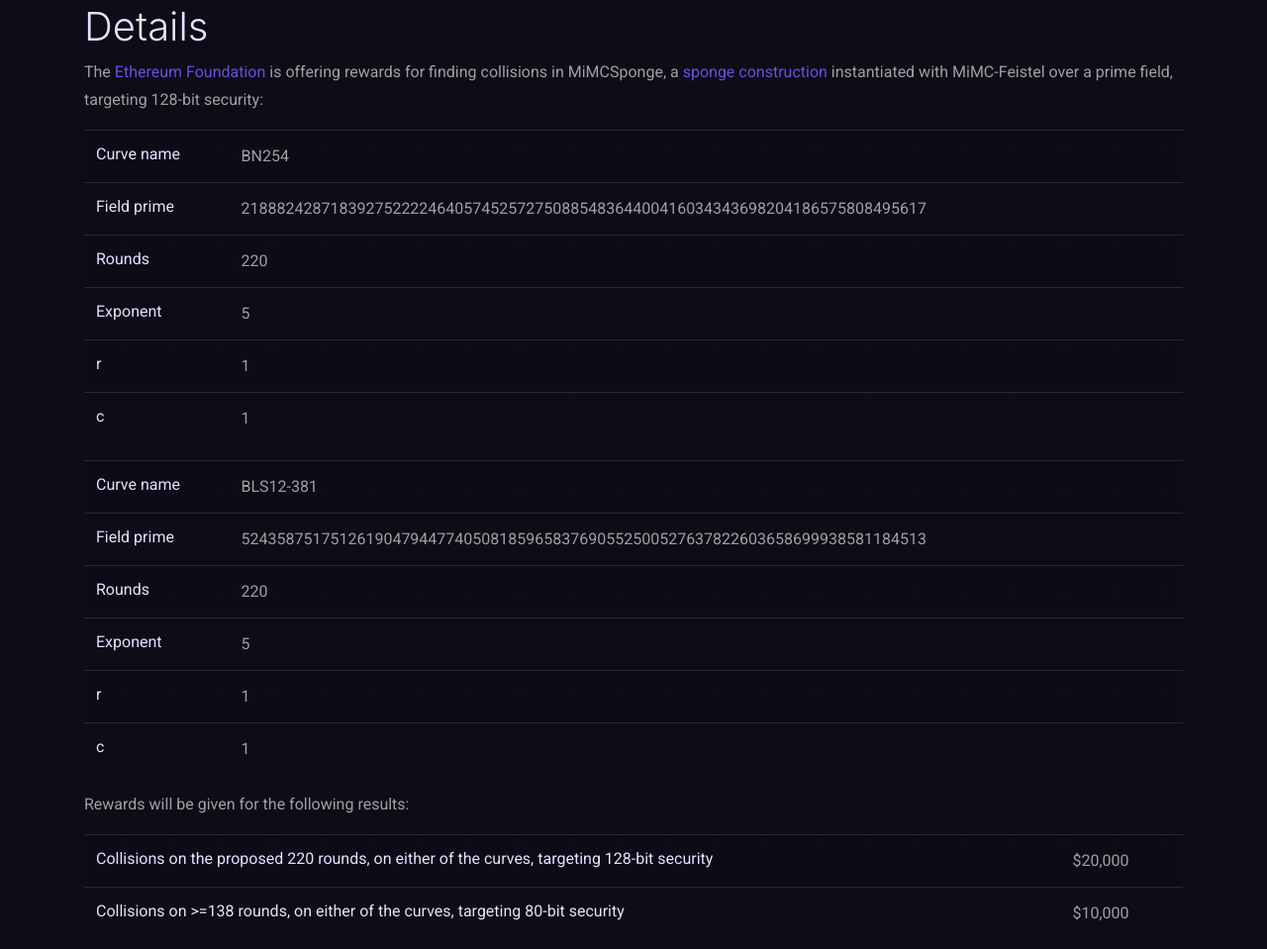
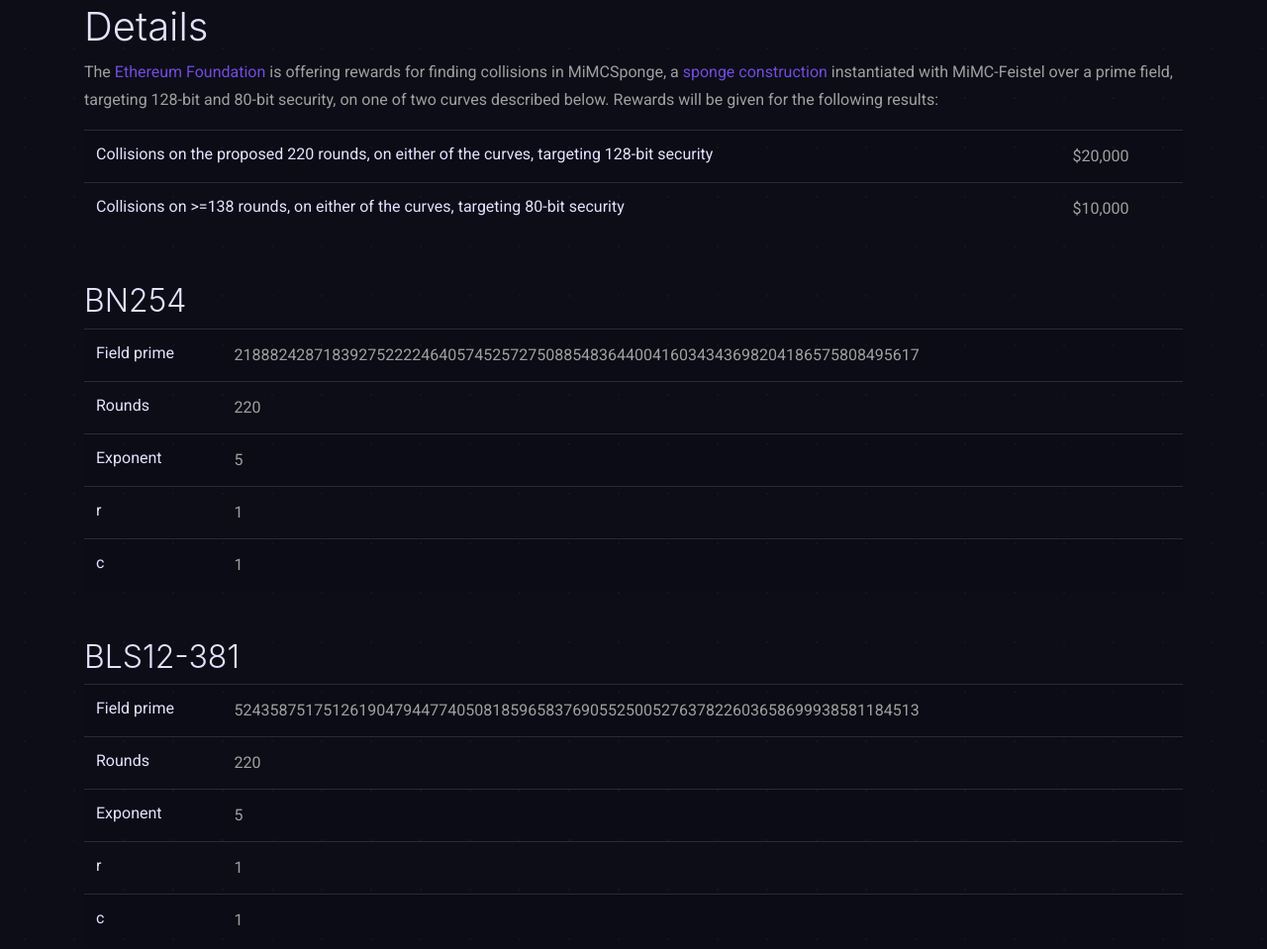
Before and after one commit to kobigurk/mimc_challenge, a plain HTML site: page index.html in a window 1280 px wide. Shown: the part 176-1135 px from the top of the page at 99% size. Drawn offline with nearby package versions, Linux system fonts and the light colour scheme; a web font is replaced by a local one.

Commit message:
formatting

```diff
--- a/index.html
+++ b/index.html
@@ -25,13 +25,23 @@
 
           <h2 class="display-3 mt-5">Details</h2>
           <p class="mt-1 text-grey text-spacey">
-          The <a href="https://ethereum.org" target="_blank">Ethereum Foundation</a> is offering rewards for finding collisions in MiMCSponge, a <a href="https://en.wikipedia.org/wiki/Sponge_function" target="_blank">sponge construction</a> instantiated with MiMC-Feistel over a prime field, targeting 128-bit security:
+          The <a href="https://ethereum.org" target="_blank">Ethereum Foundation</a> is offering rewards for finding collisions in MiMCSponge, a <a href="https://en.wikipedia.org/wiki/Sponge_function" target="_blank">sponge construction</a> instantiated with MiMC-Feistel over a prime field, targeting 128-bit and 80-bit security, on one of two curves described below. Rewards will be given for the following results:
           <table class="table table-hover table-striped ht-tm-element">
             <tbody>
               <tr>
-                <td>Curve name</td>
-                <td class="text-grey text-spacey">BN254</td>
+                <td>Collisions on the proposed 220 rounds, on either of the curves, targeting 128-bit security</td>
+                <td class="text-grey text-spacey">$20,000</td>
               </tr>
+              <tr>
+                <td>Collisions on >=138 rounds, on either of the curves, targeting 80-bit security</td>
+                <td class="text-grey text-spacey">$10,000</td>
+              </tr>
+            </tbody>
+          </table>
+
+          <h3 class="display-4 mt-5">BN254</h3>
+          <table class="table table-hover table-striped ht-tm-element">
+            <tbody>
               <tr>
                 <td>Field prime</td>
                 <td class="text-grey text-spacey">21888242871839275222246405745257275088548364400416034343698204186575808495617</td>
@@ -55,12 +65,9 @@
             </tbody>
           </table>
 
+          <h3 class="display-4 mt-5">BLS12-381</h3>
           <table class="table table-hover table-striped ht-tm-element">
             <tbody>
-              <tr>
-                <td>Curve name</td>
-                <td class="text-grey text-spacey">BLS12-381</td>
-              </tr>
               <tr>
                 <td>Field prime</td>
                 <td class="text-grey text-spacey">52435875175126190479447740508185965837690552500527637822603658699938581184513</td>
@@ -84,21 +91,6 @@
             </tbody>
           </table>
 
-          <p class="mt-1 text-grey text-spacey">
-            Rewards will be given for the following results:
-          </p>
-          <table class="table table-hover table-striped ht-tm-element">
-            <tbody>
-              <tr>
-                <td>Collisions on the proposed 220 rounds, on either of the curves, targeting 128-bit security</td>
-                <td class="text-grey text-spacey">$20,000</td>
-              </tr>
-              <tr>
-                <td>Collisions on >=138 rounds, on either of the curves, targeting 80-bit security</td>
-                <td class="text-grey text-spacey">$10,000</td>
-              </tr>
-            </tbody>
-          </table>
           <h2 class="display-3 mt-5">Reference code</h2>
           <p class="mt-1 text-grey text-spacey">
           Reference code for MiMCSponge on BN254 exists in the <a href="https://github.com/iden3/circomlib/blob/master/src/mimcsponge.js">circomlib</a> code base, where the constants for the hash are generated using <a href="https://github.com/iden3/circomlib/blob/master/src/mimcsponge_printconstants.js" target="_blank">this code</a>. Participants are also encouraged to examine the <a href="https://github.com/iden3/circomlib/blob/master/circuits/mimcsponge.circom" target="_blank">MiMCSponge circuit code</a>, the <a href="https://github.com/iden3/circomlib/blob/master/src/mimcsponge_gencontract.js" target="_blank">MiMC-Feistel EVM bytecode</a> and the <a href="https://github.com/kobigurk/semaphore/blob/master/semaphorejs/contracts/MerkleTreeLib.sol#L66" target="_blank">MiMCSponge Solidity code</a>. Rewards for significant bugs in these may also be offered.
```
